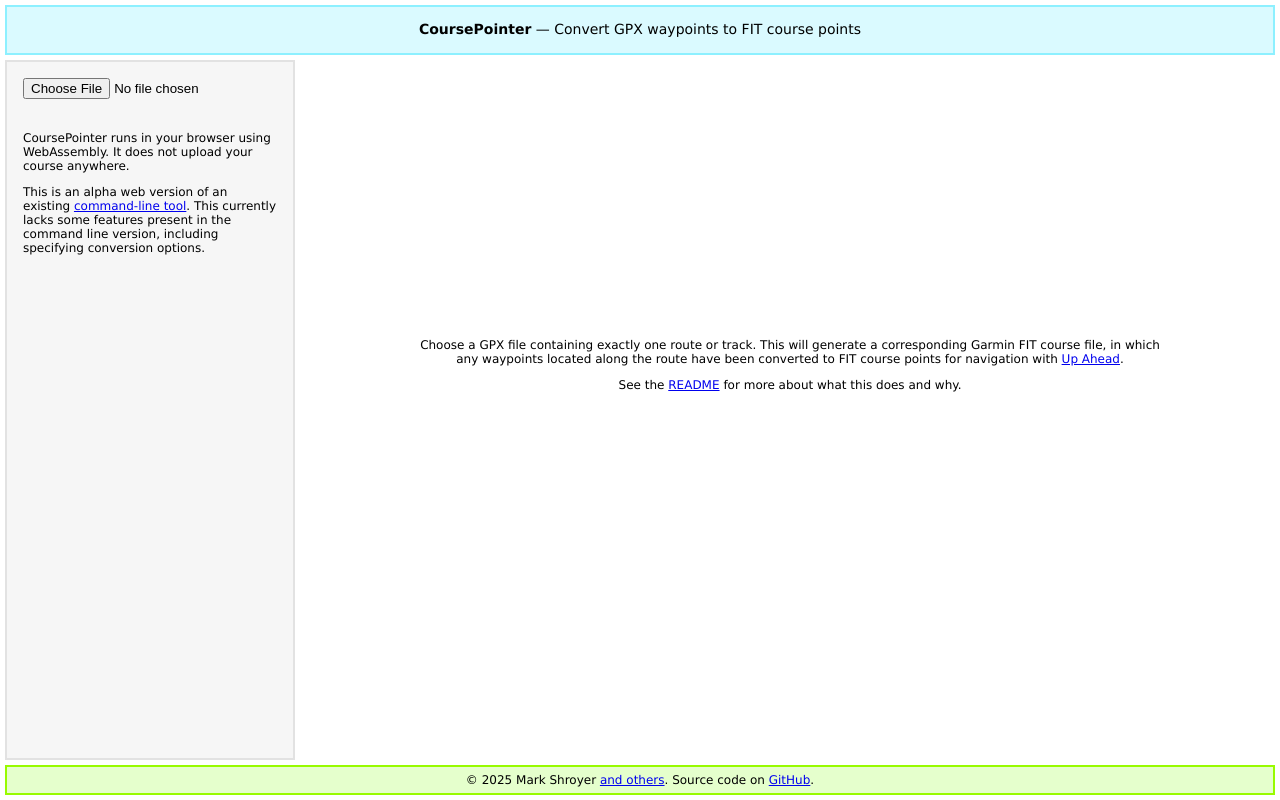
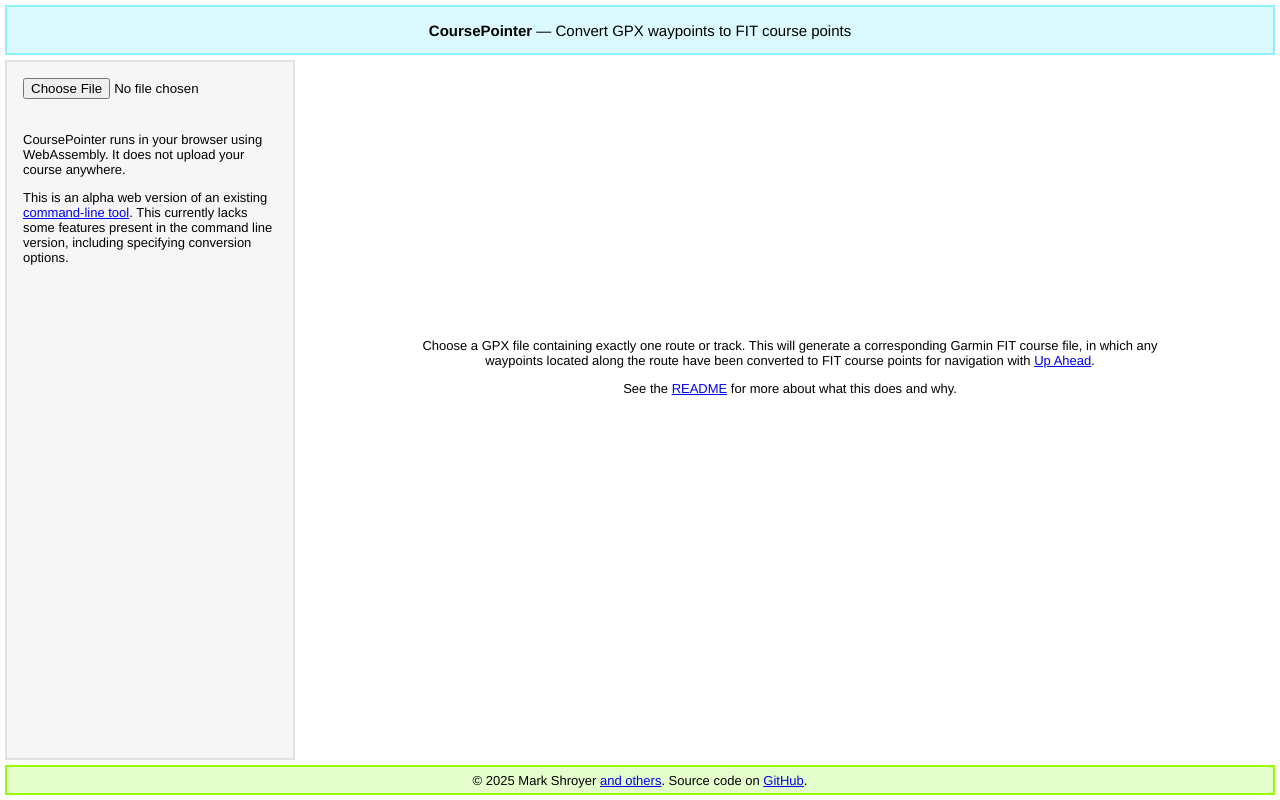
Before and after one commit to mshroyer/coursepointer, a website built with Vite: page web/index.html in a window 1280 px wide. Built offline with nearby package versions, Linux system fonts and the light colour scheme; what coursepointer-wasm would draw is missing.

Commit message:
[web] Switch to Helvetica
Looks better on macOS IMO

```diff
--- a/web/src/style.css
+++ b/web/src/style.css
@@ -1,6 +1,6 @@
 :root {
-  --main-font-family: "Verdana", "Helvetica", sans-serif;
-  --main-font-size: 12px;
+  --main-font-family: "Helvetica", "Arial", sans-serif;
+  --main-font-size: 13px;
 }
 
 html, body, #app {
@@ -28,7 +28,7 @@
   padding: 0 1rem;
   margin: 5px;
   font-family: var(--main-font-family);
-  font-size: 14px;
+  font-size: 15px;
 }
 
 #app > main {
```
